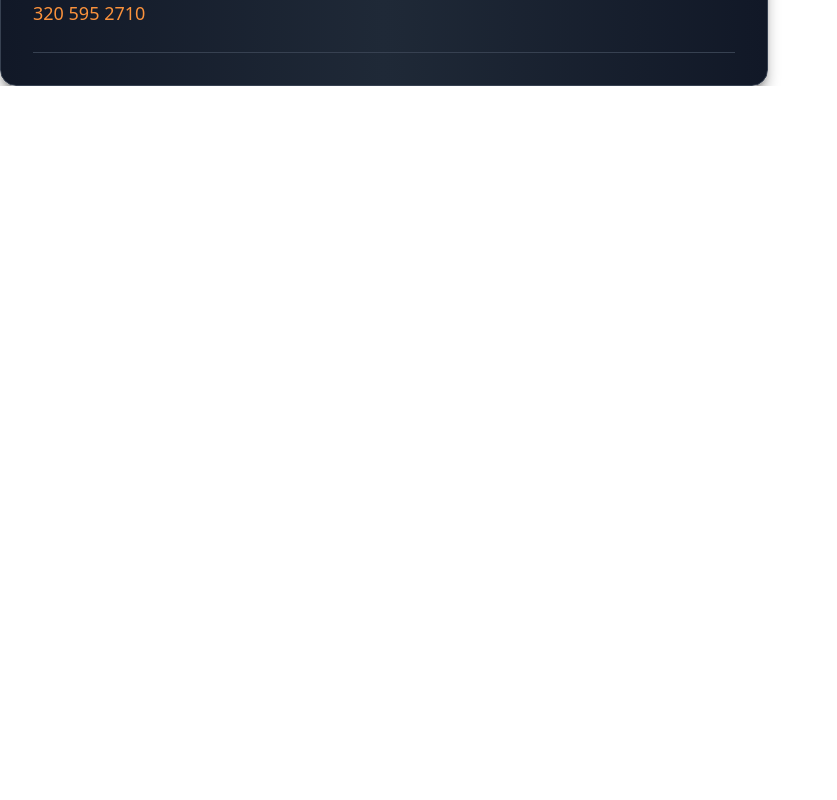
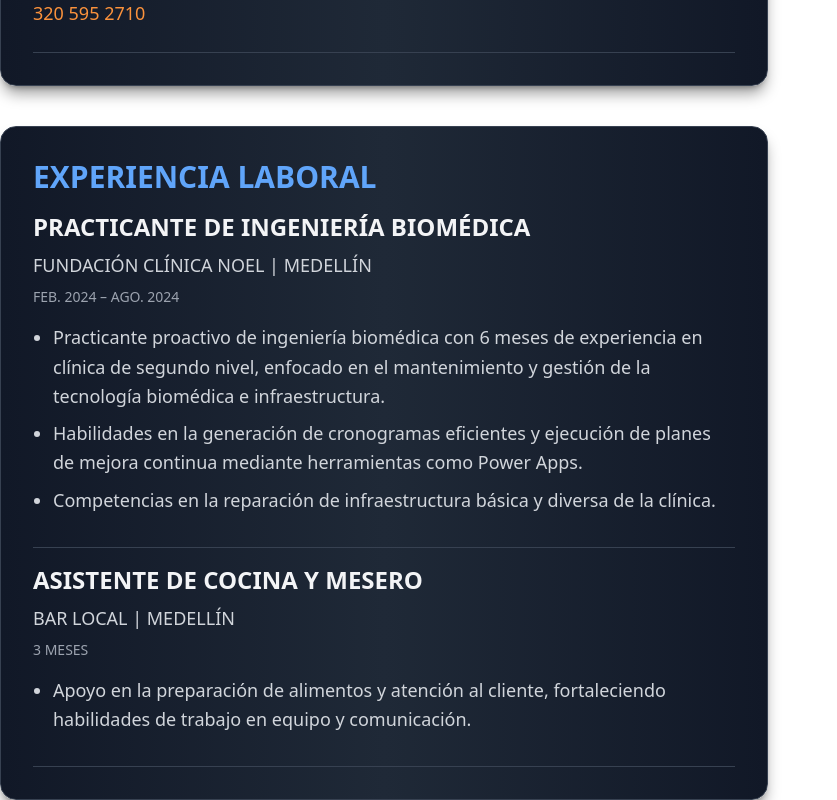
Before and after one commit to miguelangelOcampo/cv-react-Miguel-Angel-Ocampo, a React (Vite) app: page / in a window 1280 px wide. Shown: the part 1236-2036 px from the top of the page, without its empty margins (0-837 px from the left). Before the commit the page ends 1322 px from the top, so only its background shows below. Built offline with nearby package versions, Linux system fonts and the light colour scheme; a web font is replaced by a local one.

Commit message:
Creacion de componente para Experiencia laboral y importacion en App

```diff
--- a/src/App.tsx
+++ b/src/App.tsx
@@ -1,4 +1,5 @@
 import Cabecera from './Cabecera'
+import Experiencia from './experiencia'
 import Perfil from './Perfil'
 function App() {
 
@@ -7,6 +8,7 @@ function App() {
     <>
       <Cabecera />
       <Perfil />
+      <Experiencia />
     </>
   )
 }
--- /dev/null
+++ b/src/experiencia.tsx
@@ -0,0 +1,61 @@
+
+export default function Experiencia() {
+  return (
+    <div className="mt-10 flex flex-col items-center gap-10 bg-gradient-to-r from-gray-900 via-gray-800 to-gray-900 rounded-2xl p-8 shadow-lg shadow-black/40 max-w-3xl mx-auto border border-gray-700">
+
+      {/* EXPERIENCIA LABORAL */}
+      <section className="w-full flex flex-col items-start gap-4">
+        <h1 className="text-2xl md:text-3xl font-semibold text-blue-400">
+          EXPERIENCIA LABORAL
+        </h1>
+
+        {/* Práctica Biomédica */}
+        <div className="flex flex-col gap-2">
+          <h2 className="text-xl md:text-2xl font-semibold text-gray-100">
+            PRACTICANTE DE INGENIERÍA BIOMÉDICA
+          </h2>
+          <p className="text-gray-300 text-lg">
+            FUNDACIÓN CLÍNICA NOEL | MEDELLÍN
+          </p>
+          <p className="text-gray-400 text-sm">FEB. 2024 – AGO. 2024</p>
+
+          <ul className="list-disc ml-5 space-y-2 text-gray-300 text-lg leading-relaxed mt-2">
+            <li>
+              Practicante proactivo de ingeniería biomédica con 6 meses de experiencia
+              en clínica de segundo nivel, enfocado en el mantenimiento y gestión de la
+              tecnología biomédica e infraestructura.
+            </li>
+            <li>
+              Habilidades en la generación de cronogramas eficientes y ejecución de
+              planes de mejora continua mediante herramientas como Power Apps.
+            </li>
+            <li>
+              Competencias en la reparación de infraestructura básica y diversa de la clínica.
+            </li>
+          </ul>
+        </div>
+
+        <div className="w-full h-[1px] bg-gray-700 mt-4"></div>
+
+        {/* Trabajo en el bar */}
+        <div className="flex flex-col gap-2">
+          <h2 className="text-xl md:text-2xl font-semibold text-gray-100">
+            ASISTENTE DE COCINA Y MESERO
+          </h2>
+          <p className="text-gray-300 text-lg">BAR LOCAL | MEDELLÍN</p>
+          <p className="text-gray-400 text-sm">3 MESES</p>
+
+          <ul className="list-disc ml-5 space-y-2 text-gray-300 text-lg leading-relaxed mt-2">
+            <li>
+              Apoyo en la preparación de alimentos y atención al cliente,
+              fortaleciendo habilidades de trabajo en equipo y comunicación.
+            </li>
+          </ul>
+        </div>
+
+        <div className="w-full h-[1px] bg-gray-700 mt-4"></div>
+      </section>
+
+    </div>
+  )
+}
```
